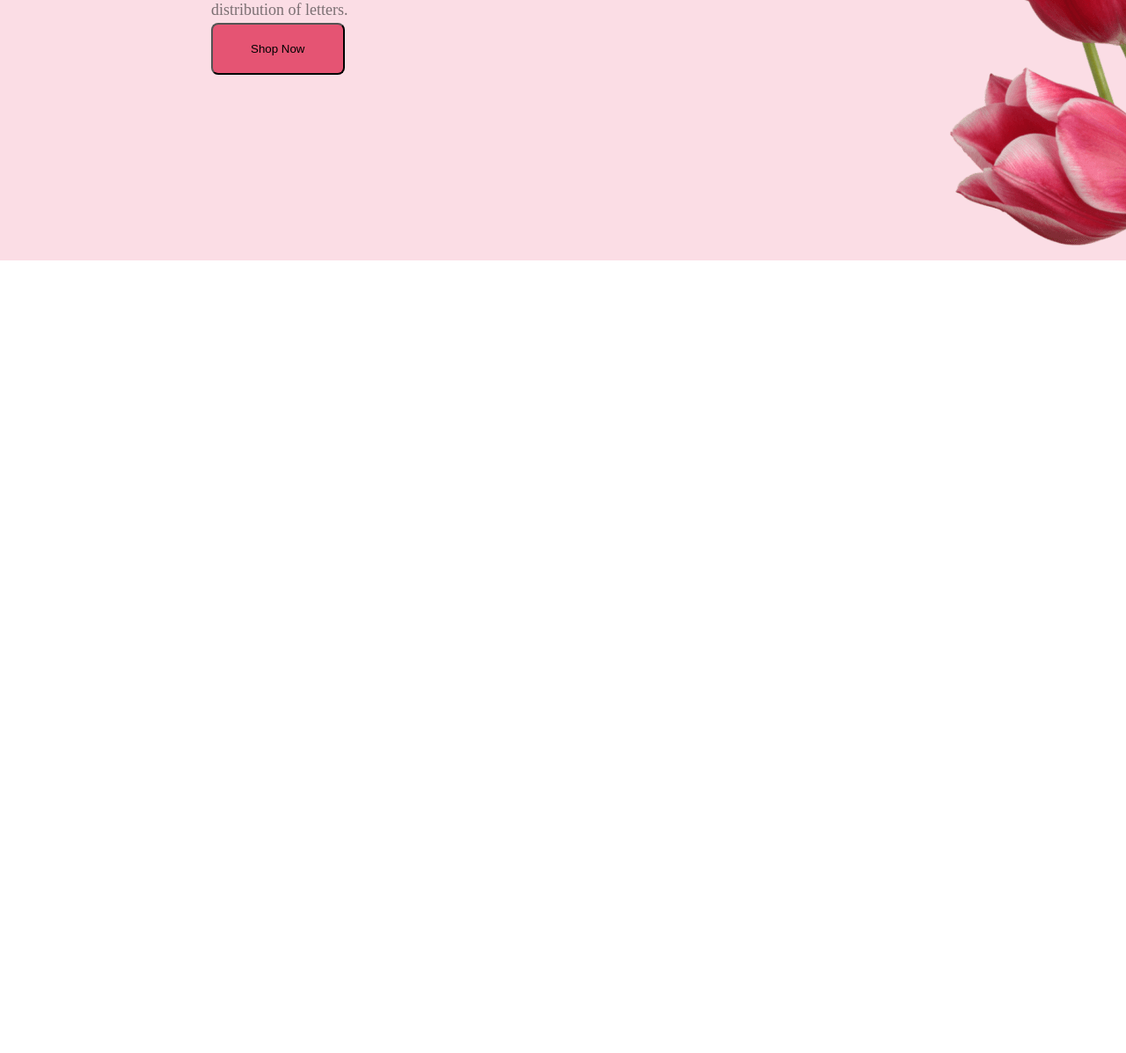
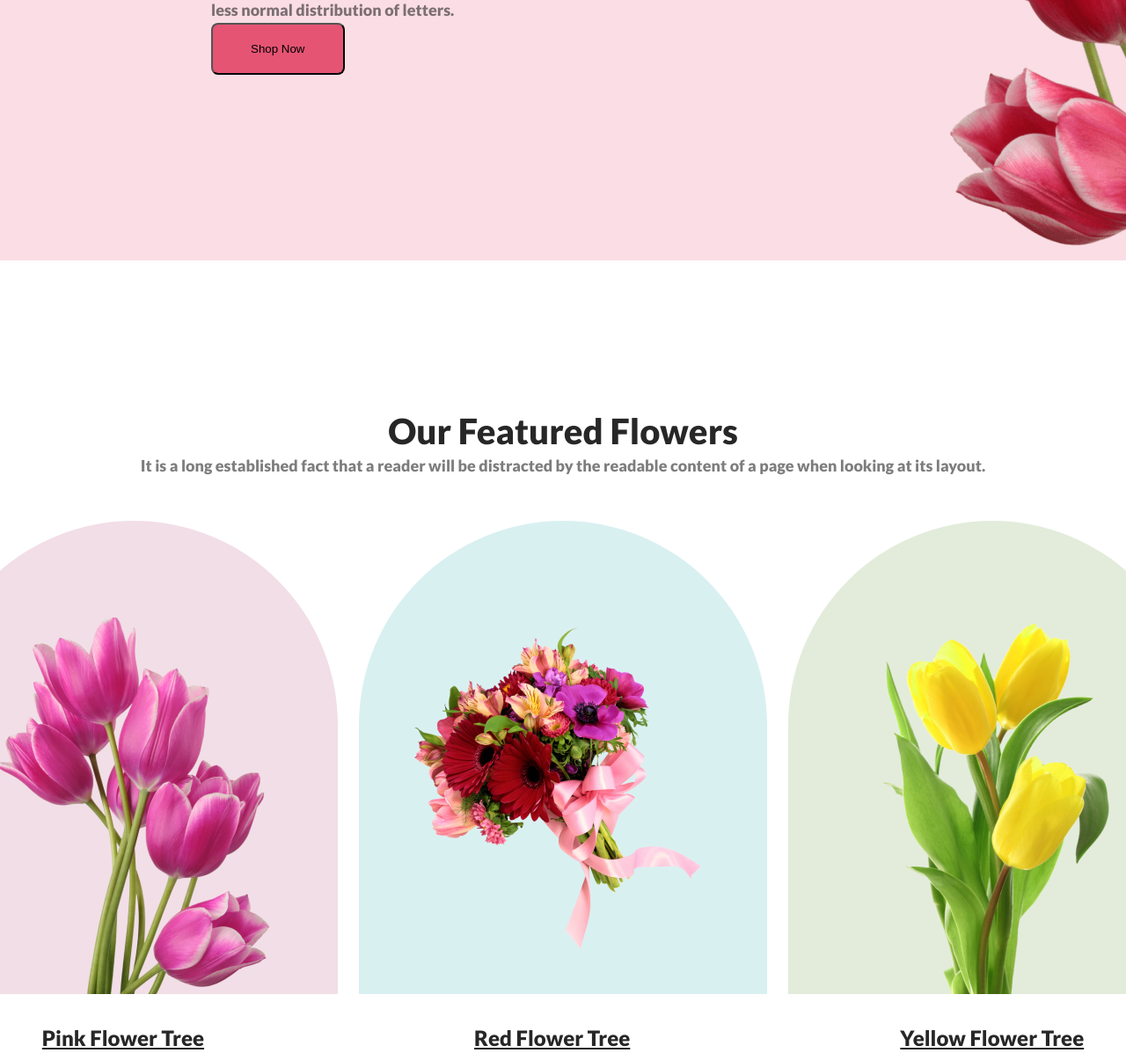
Before and after one commit to prokhorislam/assignment, a plain HTML site: page index.html in a window 1280 px wide. Shown: the part 554-1751 px from the top of the page at 88% size. Before the commit the page ends 854 px from the top, so only its background shows below. Drawn offline with Linux system fonts and the light colour scheme.

Commit message:
creative part start

```diff
--- a/index.html
+++ b/index.html
@@ -6,6 +6,9 @@
     <meta name="viewport" content="width=device-width, initial-scale=1.0">
     <link rel="stylesheet" href="styles/header.css">
     <title>Assignment</title>
+    <link rel="preconnect" href="https://fonts.googleapis.com">
+<link rel="preconnect" href="https://fonts.gstatic.com" crossorigin>
+<link href="https://fonts.googleapis.com/css2?family=Lato:wght@900&display=swap" rel="stylesheet">
 </head>
 <body>
     <header>
@@ -21,7 +24,25 @@
         </div>
     </header>
     <main>
+        <div class="second-heading">
+            <h3 class="title-first-heading">
+                Our Featured Flowers
+            </h3>
+            <p class="second-heading-paragraph">It is a long established fact that a reader will be distracted by the readable content of a page when looking at its layout.</p>
+        </div>
+        <section class="sec1">
 
+            <div class="sec1-img1"><img class="img1" src="Flower Asset/pngwing 6.png" alt=""></div>
+            <div class="sec1-img2"><img class="img2" src="Flower Asset/pngwing 5.png" alt=""></div>
+            <div class="sec1-img3"><img class="img3" src="Flower Asset/pngwing 7.png" alt=""></div>
+
+        </section>
+        <div class="sec1-h3">
+            <h5 class="h5-1">Pink Flower Tree</h5>
+            <h5 class="h5-2">Red Flower Tree</h5>
+            <h5 class="h5-3">Yellow Flower Tree</h5>
+        </div>
+        <section class="sec2"></section>
     </main>
     <footer>
 
--- a/styles/header.css
+++ b/styles/header.css
@@ -1,6 +1,9 @@
 *{
     margin: 0;
     padding: 0;
+}
+body{
+    font-family: 'Lato', sans-serif;
 }
 header{
     width: 100%;
@@ -45,3 +48,99 @@ max-resolution: 32px 0px;
 background: #E55473;
 padding: 20px 43px;
 }
+/* body part */
+/* 2nd heading part */
+
+.second-heading{
+    margin-top: 170px;
+}
+.title-first-heading{
+    color: #272727;
+text-align: center;
+font-size: 40px;
+font-weight: 800;
+}
+.second-heading-paragraph{
+    color: rgba(39, 39, 39, 0.60);
+text-align: center;
+font-size: 18px;
+font-weight: 400;
+line-height: 30px;
+}
+/* sec1 flowers */
+.sec1{
+display:flex;
+justify-content: center;
+margin-top: 48px;
+}
+.sec1-img1{
+width: 464px;
+height: 538px;
+border-radius: 300px 300px 0px 0px;
+background: rgba(167, 33, 98, 0.15);
+margin-left: 240px;
+margin-right: 24px;
+}
+.sec1-img2{
+    width: 464px;
+    height: 538px;
+    border-radius: 300px 300px 0px 0px;
+background: rgba(5, 151, 160, 0.15);
+margin-right: 24px;
+}
+.sec1-img3{
+    width: 464px;
+    height: 538px;
+    border-radius: 300px 300px 0px 0px;
+background: rgba(71, 125, 17, 0.15);
+margin-right: 240px;
+}
+.img1{
+    width: 310px;
+    height: 428px;
+    padding: 110px 78px 0px 76px;
+}
+.img2{
+width: 370px;
+height: 370px;
+padding: 117px 47px 51px 47px;
+}
+.img3{
+    width: 314px;
+    height: 471px;
+    padding: 67px 75px 0px 75px;
+}
+.sec1-h3{
+    display: flex;
+    justify-content: center;
+}
+.h5-1{
+    color: #272727;
+    font-size: 24px;
+    font-weight: 700;
+    line-height: 35px;
+    text-decoration-line: underline;
+    margin-right: 307px;
+    margin-top: 32px;
+}
+.h5-2{
+    color: #272727;
+    font-size: 24px;
+    font-weight: 700;
+    line-height: 35px;
+    text-decoration-line: underline;
+    margin-top: 32px;
+}
+.h5-3{
+    color: #272727;
+    font-size: 24px;
+    font-weight: 700;
+    line-height: 35px;
+    text-decoration-line: underline;
+    margin-left: 307px;
+    margin-top: 32px;
+}
+/* creative part */
+.sec2{
+
+}
```
